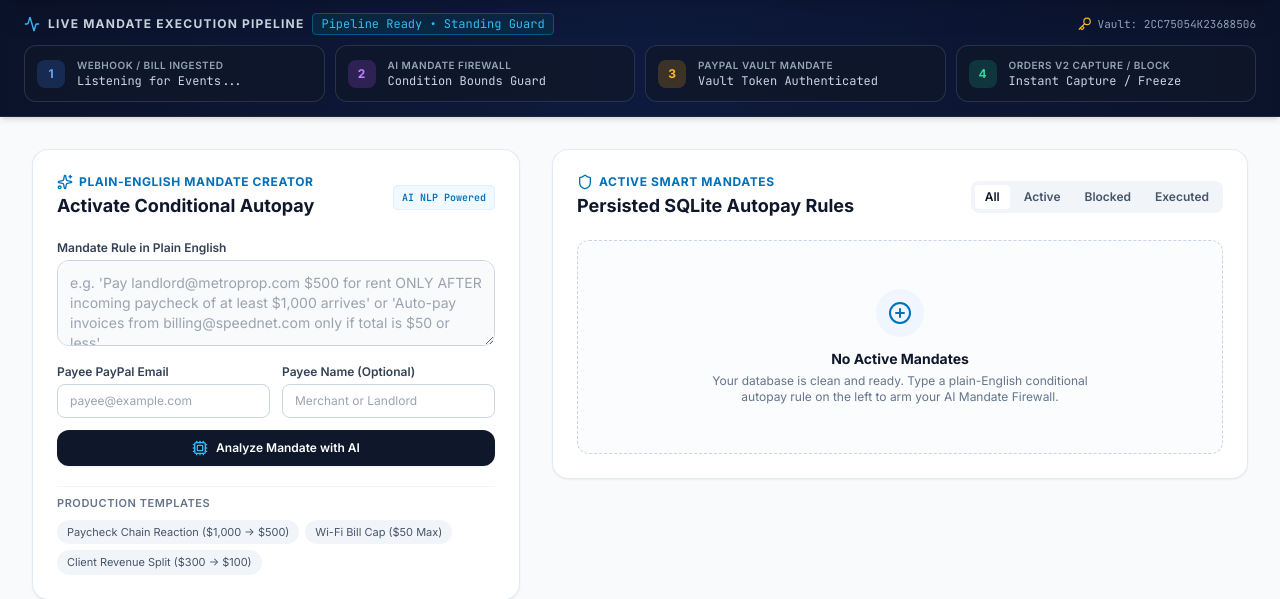
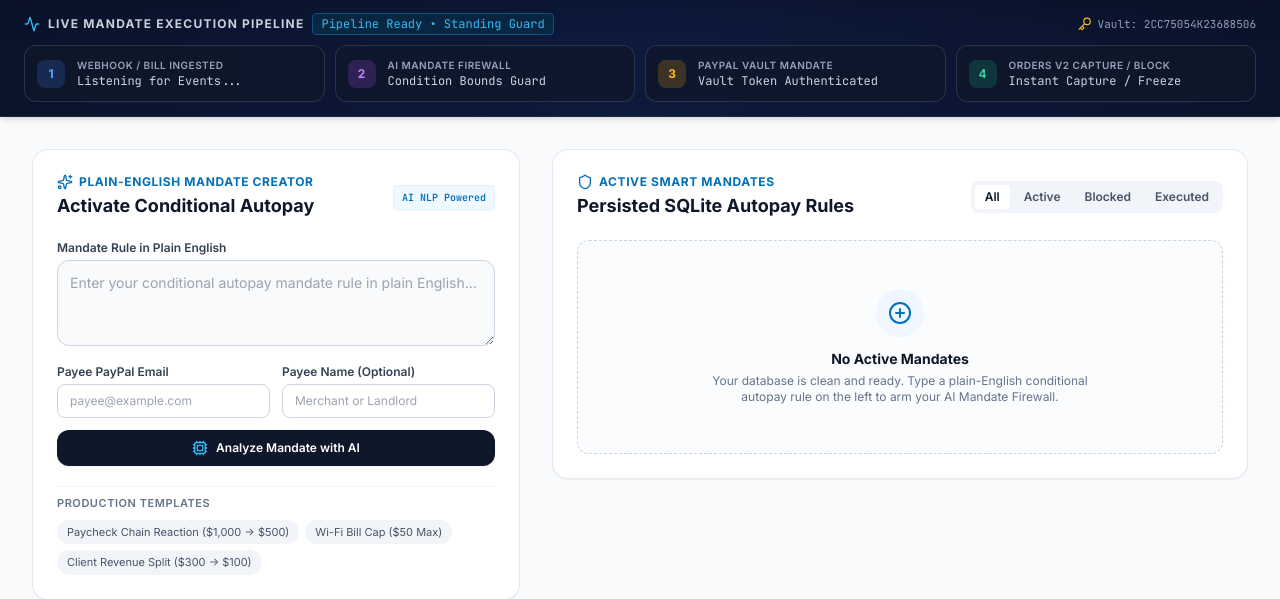
Before and after one commit to ishantdhiman5212-beep/paypal-conditional-autopay, a Flask app: page / in a window 1280 px wide. Shown: the part 137-736 px from the top of the page. Run offline with Flask 3, Linux system fonts and the light colour scheme; data comes from the database, SQL or seed files in the repository; both versions use the stored data as it was after the commit; data that the repository does not hold is empty; some libraries are stand-ins or nearby versions.

Commit message:
feat: Clean mandate rule placeholder, clear demo mandates, and finalize production state for hackathon

```diff
--- a/templates/index.html
+++ b/templates/index.html
@@ -197,7 +197,7 @@
           <div class="space-y-3">
             <div>
               <label class="block text-xs font-semibold text-slate-700 mb-1">Mandate Rule in Plain English</label>
-              <textarea id="rule-nlp-input" rows="3" placeholder="e.g. 'Pay landlord@metroprop.com $500 for rent ONLY AFTER incoming paycheck of at least $1,000 arrives' or 'Auto-pay invoices from billing@speednet.com only if total is $50 or less'" class="w-full text-xs sm:text-sm p-3 rounded-xl border border-slate-300 focus:outline-none focus:ring-2 focus:ring-[#0070BA] bg-slate-50 focus:bg-white transition-all"></textarea>
+              <textarea id="rule-nlp-input" rows="3" placeholder="Enter your conditional autopay mandate rule in plain English..." class="w-full text-xs sm:text-sm p-3 rounded-xl border border-slate-300 focus:outline-none focus:ring-2 focus:ring-[#0070BA] bg-slate-50 focus:bg-white transition-all"></textarea>
             </div>
 
             <!-- Recipient PayPal Email & Name (Optional Override) -->
```
Also changed, not shown: autopay.db.
